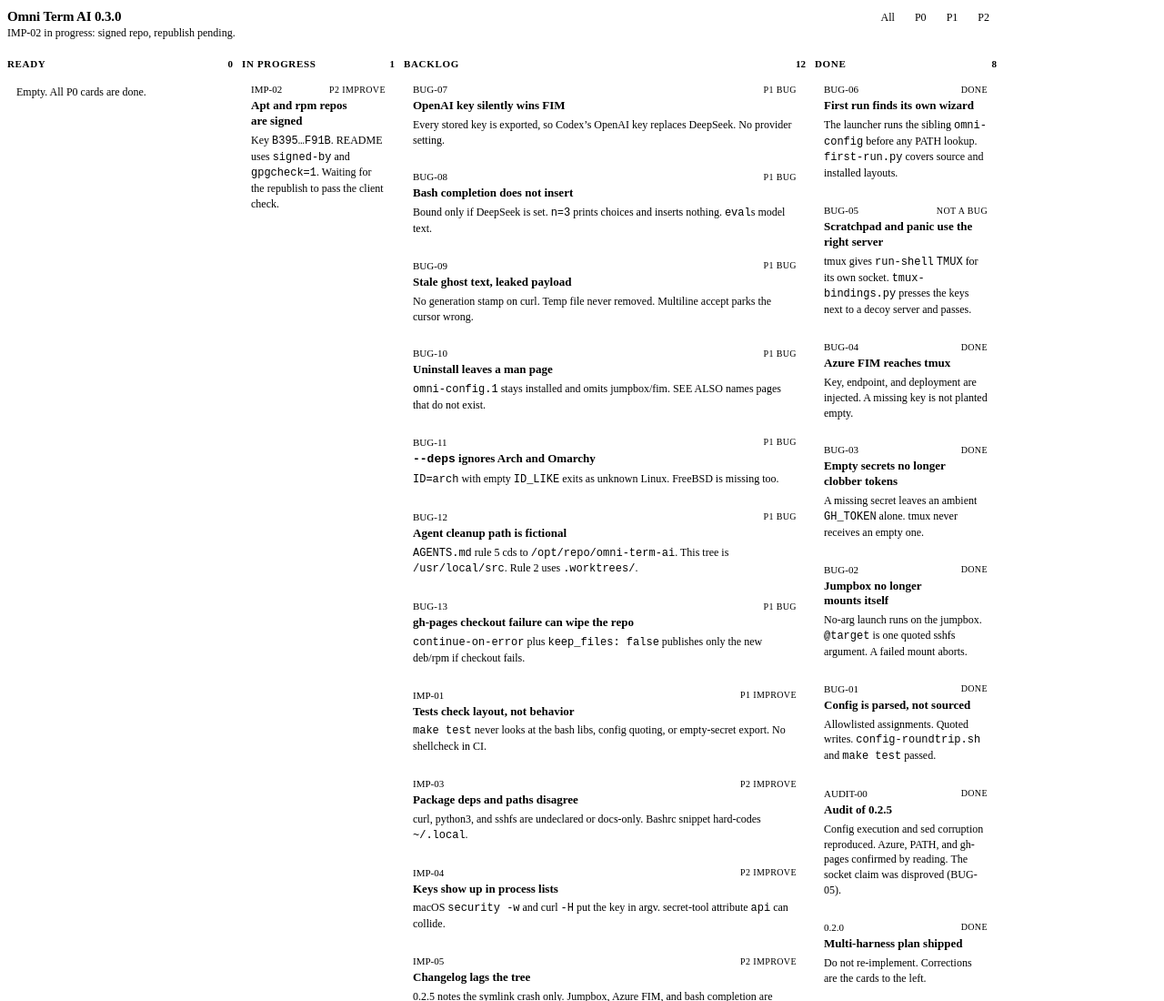
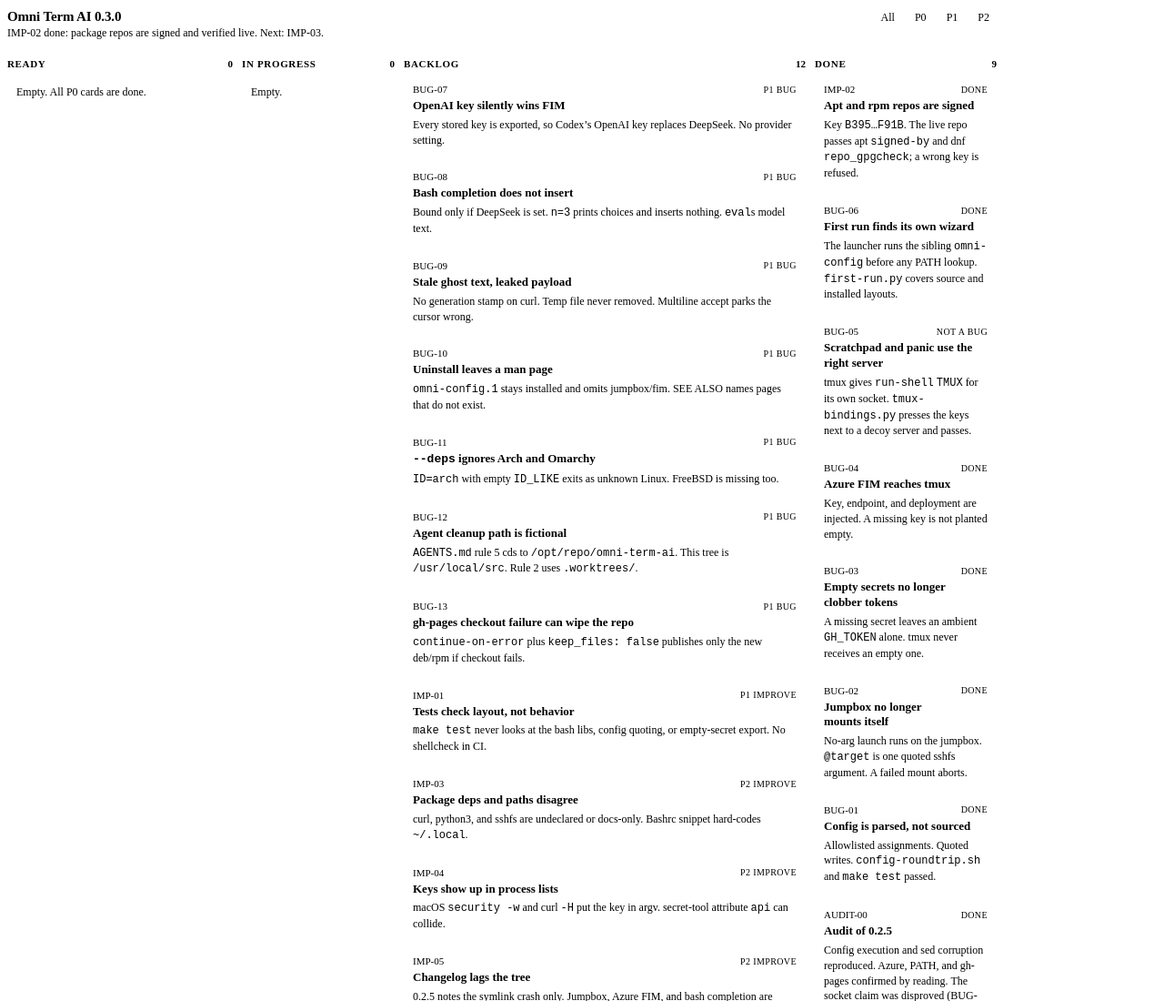
Before and after one commit to coldcanuk/omni-term-ai, a plain HTML site: page kanban.html in a window 1280 px wide. Shown: the top 1100 px of the page at 91% size. Drawn offline with Linux system fonts and the light colour scheme.

Commit message:
docs: move IMP-02 to Done (republish verified live)

```diff
--- a/kanban.html
+++ b/kanban.html
@@ -163,7 +163,7 @@
   <header class="top">
     <div>
       <h1>Omni Term AI 0.3.0</h1>
-      <p>IMP-02 in progress: signed repo, republish pending.</p>
+      <p>IMP-02 done: package repos are signed and verified live. Next: IMP-03.</p>
     </div>
     <div class="filters" role="group" aria-label="Filter cards">
       <button type="button" aria-pressed="true" data-filter="all">All</button>
@@ -182,11 +182,7 @@
     <section class="col" data-col="doing">
       <h2>In progress <span data-count>0</span></h2>
       <div class="stack">
-        <article data-pri="P2" data-id="IMP-02">
-          <header><span class="id">IMP-02</span><span class="tag">P2 improve</span></header>
-          <h3>Apt and rpm repos are signed</h3>
-          <p>Key <code>B395…F91B</code>. README uses <code>signed-by</code> and <code>gpgcheck=1</code>. Waiting for the republish to pass the client check.</p>
-        </article>
+        <div class="empty">Empty.</div>
       </div>
     </section>
     <section class="col" data-col="backlog">
@@ -257,6 +253,11 @@
     <section class="col" data-col="done">
       <h2>Done <span data-count>0</span></h2>
       <div class="stack">
+        <article data-pri="P2" data-id="IMP-02">
+          <header><span class="id">IMP-02</span><span class="tag">done</span></header>
+          <h3>Apt and rpm repos are signed</h3>
+          <p>Key <code>B395…F91B</code>. The live repo passes apt <code>signed-by</code> and dnf <code>repo_gpgcheck</code>; a wrong key is refused.</p>
+        </article>
         <article data-pri="P0" data-id="BUG-06">
           <header><span class="id">BUG-06</span><span class="tag">done</span></header>
           <h3>First run finds its own wizard</h3>
```
Also changed, not shown: PLAN.md (+7 -5 lines).
